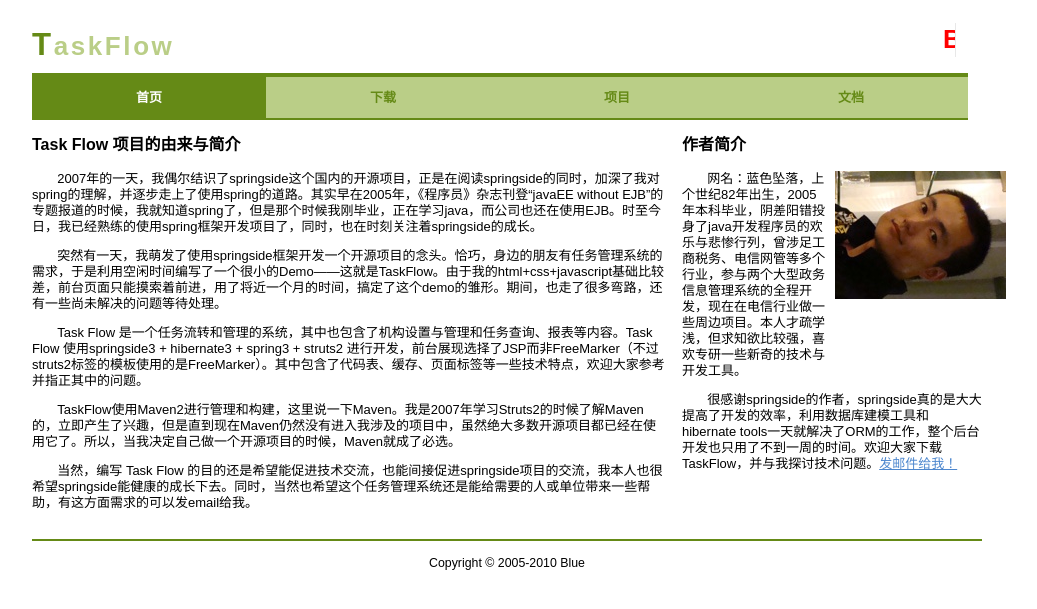
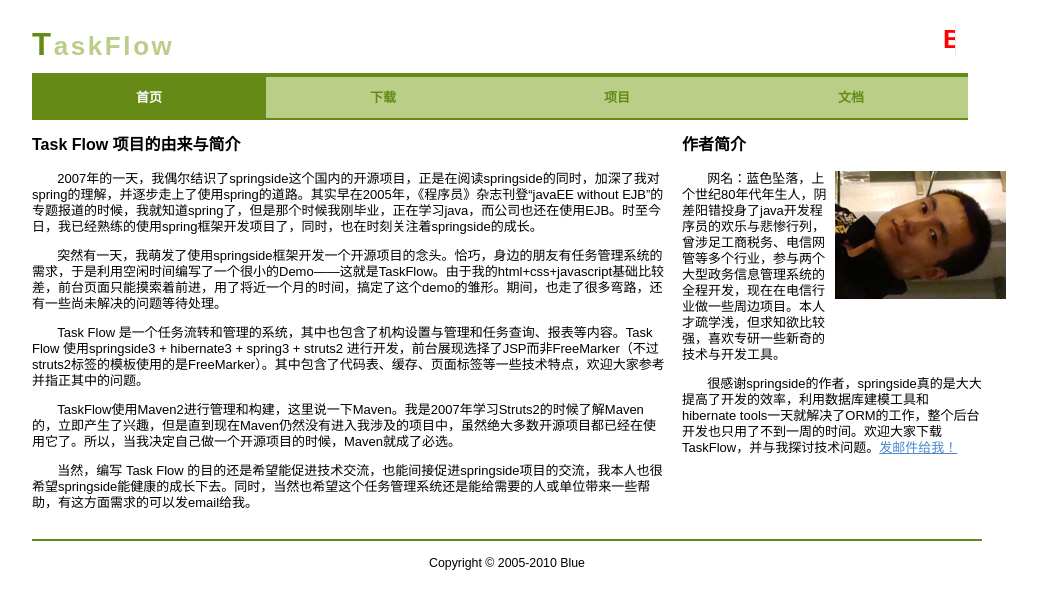
Before and after one commit to wangpuv/wangpuv.github.io, a Jekyll site: the page taskflow/index.html, which Jekyll copies as it is, in a window 1280 px wide. Shown: the top 609 px of the page, without its empty margins (133-1170 px from the left). Built offline with Jekyll 4.4.1, drawn with Linux system fonts in a browser that asks for light colours; Markdown is read by kramdown in place of the engine named in the settings.

Commit message:
Update index.html

```diff
--- a/taskflow/index.html
+++ b/taskflow/index.html
@@ -60,7 +60,7 @@
 
             <div class="yui-g">
                 <div class="yui-u first">
-                    <p>&nbsp;&nbsp;&nbsp;&nbsp;&nbsp;&nbsp;&nbsp;网名：蓝色坠落，上个世纪82年出生，2005年本科毕业，阴差阳错投身了java开发程序员的欢乐与悲惨行列，曾涉足工商税务、电信网管等多个行业，参与两个大型政务信息管理系统的全程开发，现在在电信行业做一些周边项目。本人才疏学浅，但求知欲比较强，喜欢专研一些新奇的技术与开发工具。</p>
+                    <p>&nbsp;&nbsp;&nbsp;&nbsp;&nbsp;&nbsp;&nbsp;网名：蓝色坠落，上个世纪80年代年生人，阴差阳错投身了java开发程序员的欢乐与悲惨行列，曾涉足工商税务、电信网管等多个行业，参与两个大型政务信息管理系统的全程开发，现在在电信行业做一些周边项目。本人才疏学浅，但求知欲比较强，喜欢专研一些新奇的技术与开发工具。</p>
                 </div>
                 <div class="yui-u">
                     <p><img src="images/head_long.jpg" alt="头像"></p>
```
